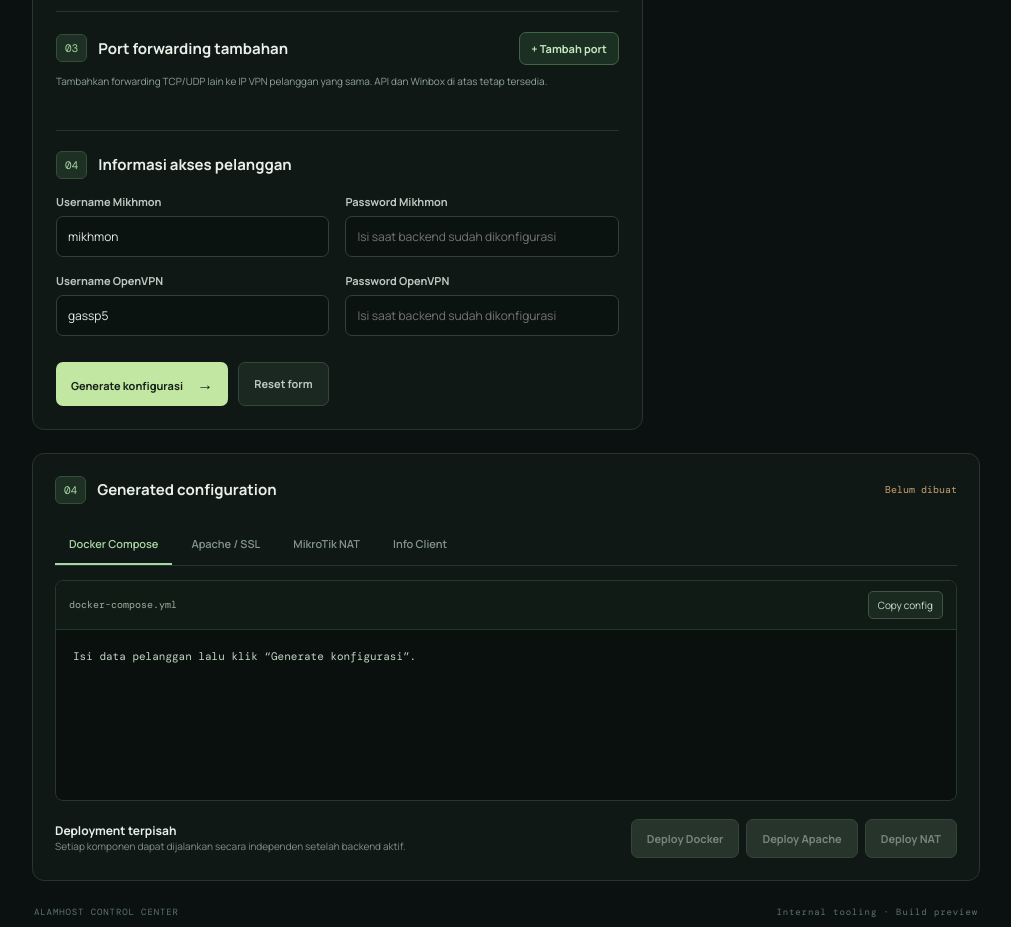
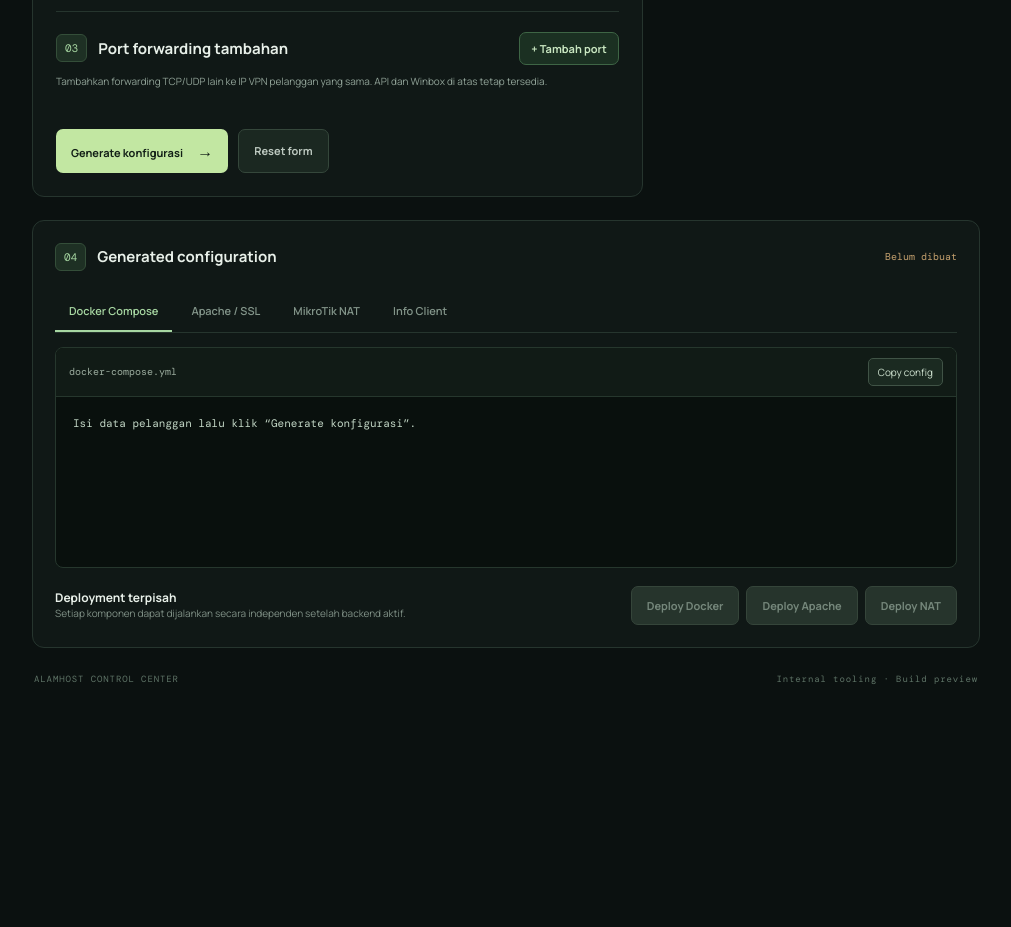
Before and after one commit to rikialamputra/landingpage, a plain HTML site: page admin/index.html in a window 1280 px wide. Shown: the part 1040-1967 px from the top of the page, without its empty margins (258-1269 px from the left). After the commit the page ends 1760 px from the top, so only its background shows below. Drawn offline with nearby package versions, Linux system fonts and the light colour scheme.

Commit message:
Remove manual client credential fields

```diff
--- a/admin/index.html
+++ b/admin/index.html
@@ -65,13 +65,6 @@
             <p class="section-hint">Tambahkan forwarding TCP/UDP lain ke IP VPN pelanggan yang sama. API dan Winbox di atas tetap tersedia.</p>
             <div id="forwardList" class="forward-list"></div>
 
-            <div class="section-head subhead"><div><span class="step">04</span><h3>Informasi akses pelanggan</h3></div></div>
-            <div class="field-grid">
-              <label class="field"><span>Username Mikhmon</span><input id="mikhmonUser" value="mikhmon"></label>
-              <label class="field"><span>Password Mikhmon</span><input id="mikhmonPass" type="password" placeholder="Isi saat backend sudah dikonfigurasi"></label>
-              <label class="field"><span>Username OpenVPN</span><input id="vpnUser" value="gassp5"></label>
-              <label class="field"><span>Password OpenVPN</span><input id="vpnPass" type="password" placeholder="Isi saat backend sudah dikonfigurasi"></label>
-            </div>
             <div class="form-actions"><button type="button" class="btn btn-primary" id="generateBtn">Generate konfigurasi <span>→</span></button><button type="reset" class="btn btn-ghost">Reset form</button></div>
           </form>
         </div>
```
